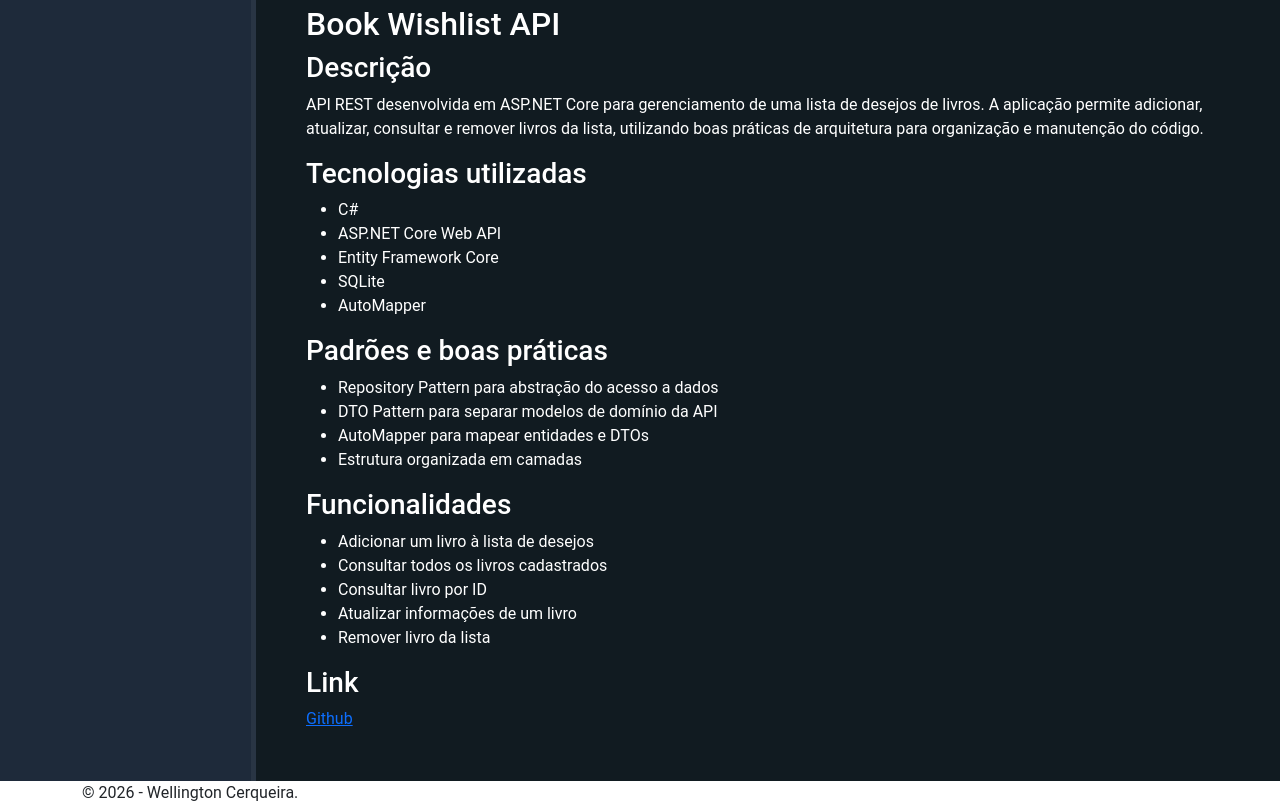
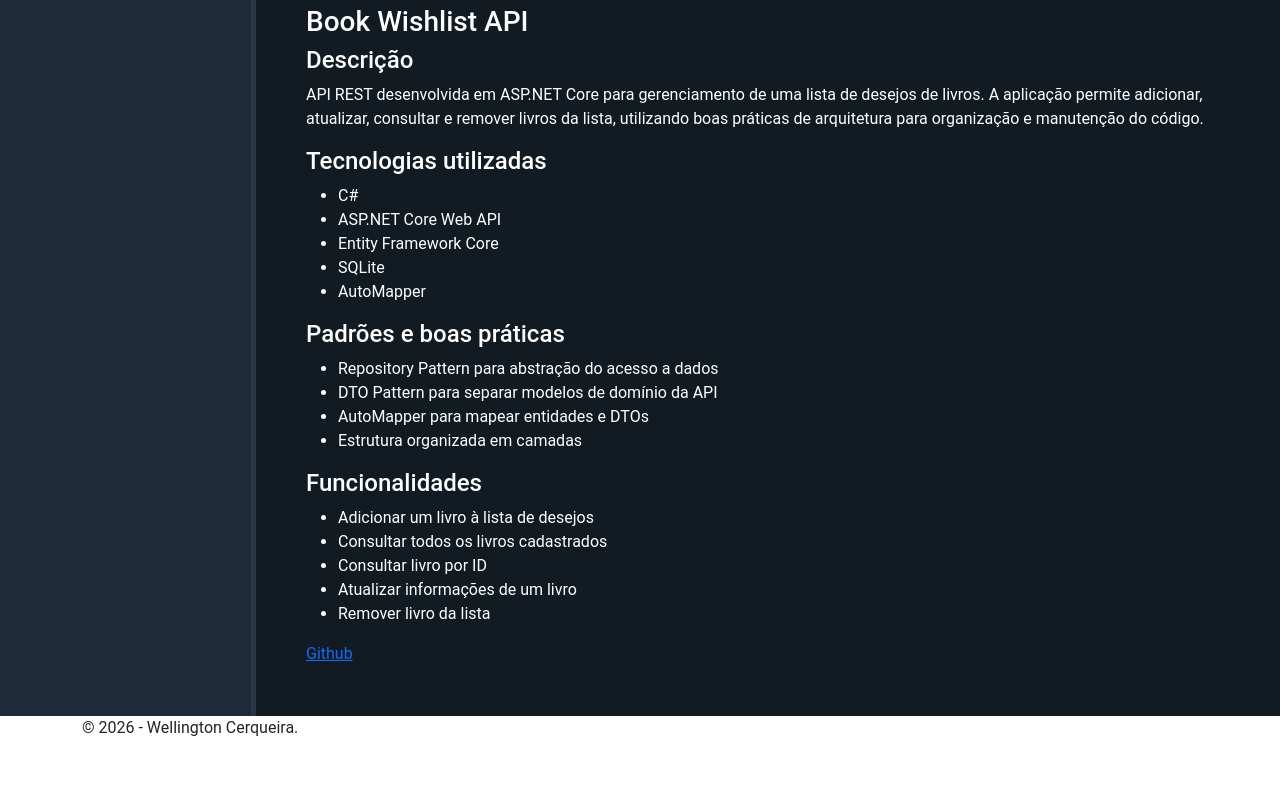
Before and after one commit to wcerqueiraA/home, a plain HTML site: page index.html in a window 1280 px wide. Shown: the part 538-1343 px from the top of the page. After the commit the page ends 1278 px from the top, so only its background shows below. Drawn offline with nearby package versions, Linux system fonts and the light colour scheme.

Commit message:
Update index.html

```diff
--- a/index.html
+++ b/index.html
@@ -55,11 +55,11 @@
             <h2 id="project-section-title">Meus projetos</h2>
             <div id="project-container">
                 <div class="project-box">
-                    <h2 id="project-title">Book Wishlist API</h2>
-                    <h3 id="project-description-title">Descrição</h3>
+                    <h3 id="project-title">Book Wishlist API</h3>
+                    <h4 id="project-description-title">Descrição</h4>
                     <p id="project-description">API REST desenvolvida em ASP.NET Core para gerenciamento de uma lista de desejos de livros.
                     A aplicação permite adicionar, atualizar, consultar e remover livros da lista, utilizando boas práticas de arquitetura para organização e manutenção do código.</p>
-                    <h3 id="project-tecnology-title">Tecnologias utilizadas</h3>
+                    <h4 id="project-tecnology-title">Tecnologias utilizadas</h4>
                     <ul>
                         <li>C#</li>
                         <li>ASP.NET Core Web API</li>
@@ -67,14 +67,14 @@
                         <li>SQLite</li>
                         <li>AutoMapper</li>
                     </ul>
-                    <h3 id="project-pattern-title">Padrões e boas práticas</h3>
+                    <h4 id="project-pattern-title">Padrões e boas práticas</h4>
                     <ul>
                         <li>Repository Pattern para abstração do acesso a dados</li>
                         <li>DTO Pattern para separar modelos de domínio da API</li>
                         <li>AutoMapper para mapear entidades e DTOs</li>
                         <li>Estrutura organizada em camadas</li>
                     </ul>
-                    <h3 id="project-features-title">Funcionalidades</h3>
+                    <h4 id="project-features-title">Funcionalidades</h4>
                     <ul>
                         <li>Adicionar um livro à lista de desejos</li>
                         <li>Consultar todos os livros cadastrados</li>
@@ -82,7 +82,6 @@
                         <li>Atualizar informações de um livro</li>
                         <li>Remover livro da lista</li>
                     </ul>
-                    <h3>Link</h3>
                     <a href="https://github.com/wcerqueiraA/Book_Wishlist_Api">Github</a>
                 </div>
             </div>
```
